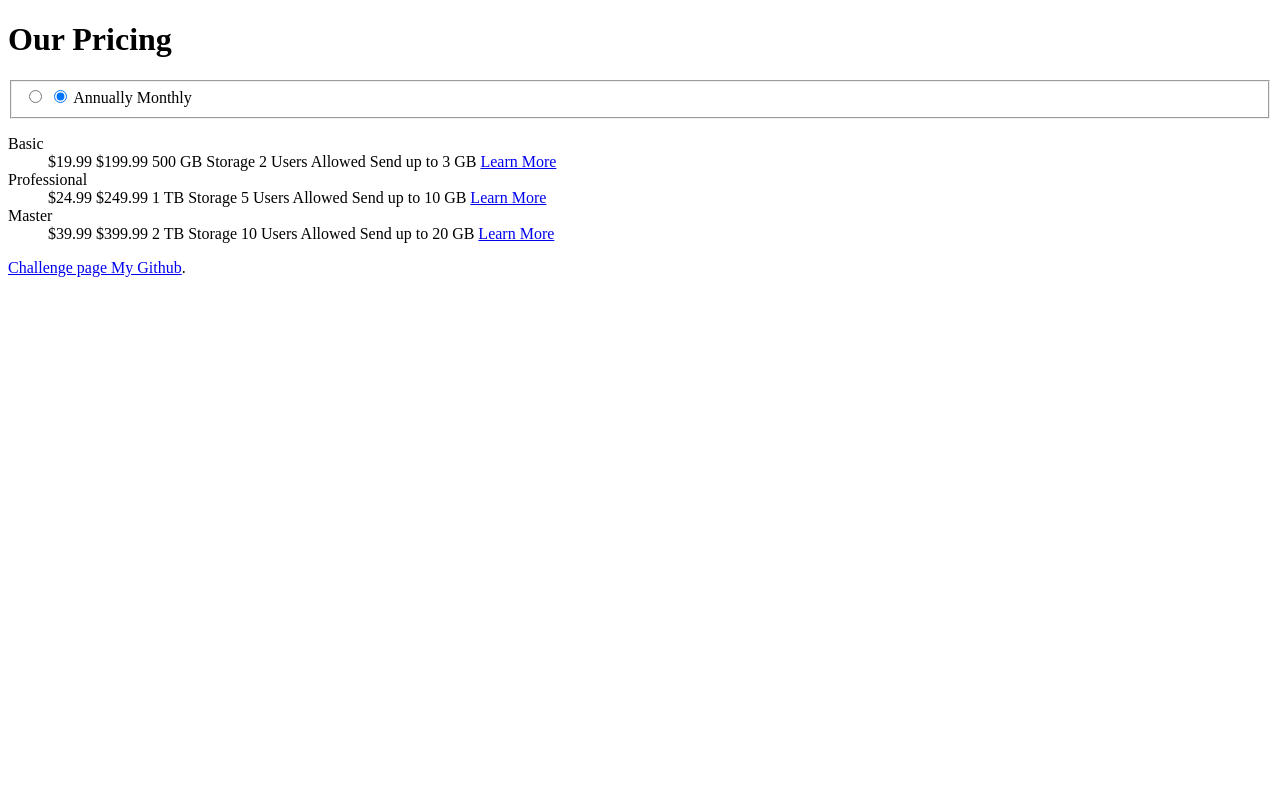
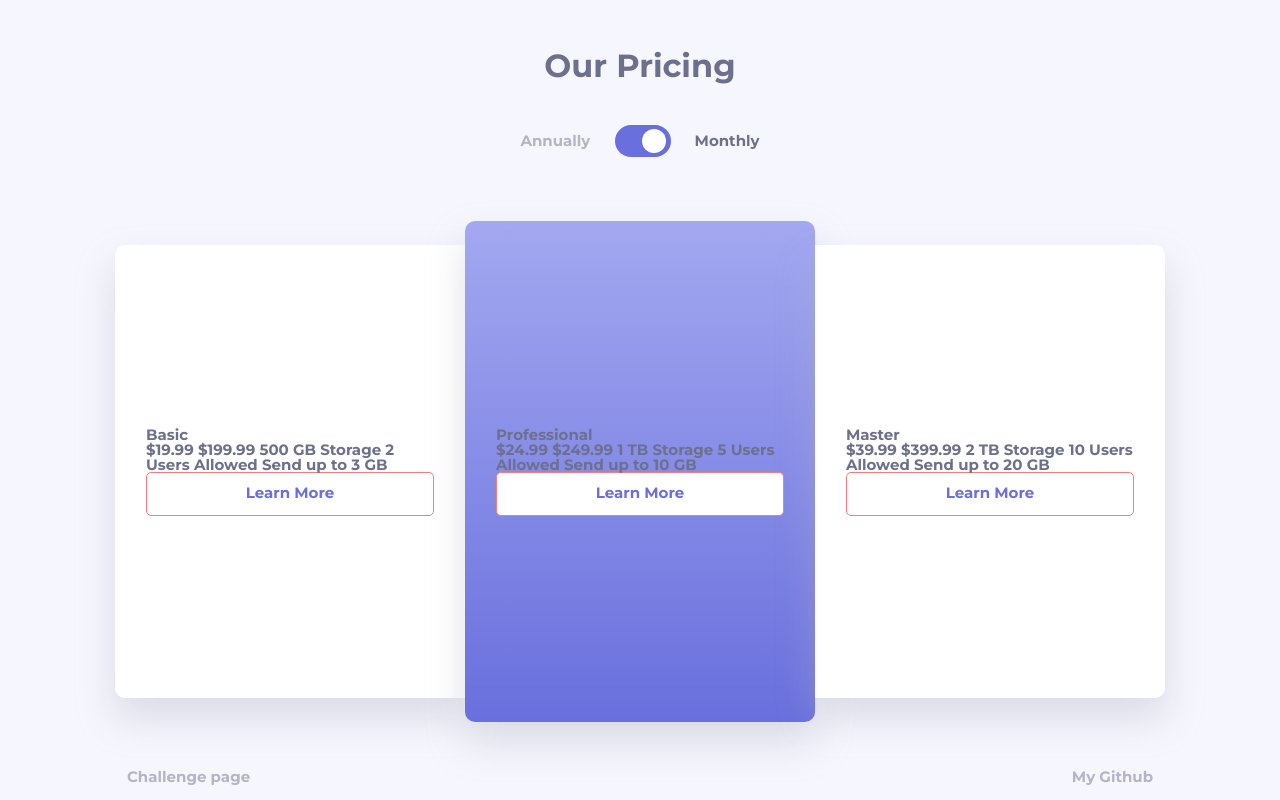
Before and after one commit to khoncharov/fm-pricing-component-with-toggle, a website built with Vite: page index.html in a window 1280 px wide. Built offline with nearby package versions, Linux system fonts and the light colour scheme; files whose address does not match are found by name.

Commit message:
feat: add styling

```diff
--- a/index.html
+++ b/index.html
@@ -6,25 +6,41 @@
     <link rel="icon" type="image/png" sizes="32x32" href="/favicon-32x32.png" />
     <meta name="viewport" content="width=device-width, initial-scale=1.0" />
     <title>Frontend Mentor | Pricing component with toggle</title>
+    <link rel="preconnect" href="https://fonts.googleapis.com" />
+    <link rel="preconnect" href="https://fonts.gstatic.com" crossorigin />
+    <link
+      href="https://fonts.googleapis.com/css2?family=Montserrat:wght@700&display=swap"
+      rel="stylesheet"
+    />
   </head>
   <body>
-    <main>
-      <h1>Our Pricing</h1>
-      <fieldset role="radiogroup">
+    <div class="main-container">
+      <div class="main-bg"></div>
+
+      <main class="main">
+        <h1 class="main__heading">Our Pricing</h1>
         <input type="radio" id="toggle-state-1" name="price-toggle" />
         <input type="radio" id="toggle-state-2" name="price-toggle" checked />
-        <label for="toggle-state-1">Annually</label>
-        <label for="toggle-state-2">Monthly</label>
+        <fieldset class="toggle">
+          <div class="toggle-bg">
+            <div class="toggle-handle"></div>
+          </div>
+          <label class="toggle__label" for="toggle-state-1" id="toggle-state-1-label">
+            Annually
+          </label>
+          <label class="toggle__label" for="toggle-state-2" id="toggle-state-2-label">
+            Monthly
+          </label>
         </fieldset>
-      <dl>
+        <dl class="cards-container">
           <div class="card">
-          <dt>Basic</dt>
+            <dt class="card-title">Basic</dt>
             <dd>
               <span>&dollar;19.99 &dollar;199.99</span>
               <span>500 GB Storage</span>
               <span>2 Users Allowed</span>
               <span>Send up to 3 GB</span>
-            <a href="#">Learn More</a>
+              <a class="btn" href="#">Learn More</a>
             </dd>
           </div>
           <div class="card">
@@ -34,7 +50,7 @@
               <span>1 TB Storage</span>
               <span>5 Users Allowed</span>
               <span>Send up to 10 GB</span>
-            <a href="#">Learn More</a>
+              <a class="btn" href="#">Learn More</a>
             </dd>
           </div>
           <div class="card">
@@ -44,21 +60,21 @@
               <span>2 TB Storage</span>
               <span>10 Users Allowed</span>
               <span>Send up to 20 GB</span>
-            <a href="#">Learn More</a>
+              <a class="btn" href="#">Learn More</a>
             </dd>
           </div>
         </dl>
-    </main>
-    <footer>
         <div class="attribution">
           <a
             href="https://www.frontendmentor.io/challenges/pricing-component-with-toggle-8vPwRMIC"
           >
             Challenge page
           </a>
-        <a href="https://github.com/khoncharov">My Github</a>.
+          <a href="https://github.com/khoncharov">My Github</a>
         </div>
-    </footer>
+      </main>
+    </div>
+
     <script type="module" src="./src/main.ts"></script>
   </body>
 </html>
--- a/src/style.scss
+++ b/src/style.scss
@@ -0,0 +1 @@
+@use "./styles/index";
--- /dev/null
+++ b/src/styles/_content.scss
@@ -0,0 +1,169 @@
+@use "./variables" as *;
+@use "./mixin" as *;
+
+.toggle {
+  grid-row: 3;
+  padding-top: 0.7rem;
+  height: max-content;
+  justify-self: center;
+  display: grid;
+  grid-template-columns: 9.4rem 2.8rem 2.8rem 8.9rem;
+  cursor: pointer;
+
+  @include screen("desktop") {
+    justify-self: center;
+  }
+
+  &__label {
+    grid-row: 1;
+    cursor: pointer;
+    grid-column: 1 / 3;
+    padding-top: 0.8rem;
+    color: $light-grayish-blue;
+    transition: color $tr-x1;
+    border-radius: 0.5rem;
+  }
+
+  &__label:last-child {
+    grid-column: 3 / 5;
+    text-align: end;
+  }
+
+  &-bg {
+    grid-row: 1;
+    grid-column: 2 / 4;
+    width: 5.6rem;
+    height: 3.2rem;
+    padding: 0.4rem 0.5rem;
+    border-radius: 1.6rem;
+    background-color: $lg-2;
+    transition: background-color $tr-x1;
+  }
+
+  &-handle {
+    width: 2.4rem;
+    height: 2.4rem;
+    border-radius: 50%;
+    background-color: $white;
+    transition: transform $tr-x1;
+    box-shadow: 0 0 2px $lg-2;
+  }
+}
+
+.toggle:hover > .toggle-bg {
+  background-color: $lg-1;
+  box-shadow: inset 0 0 2px $lg-2;
+}
+
+#toggle-state-2:checked ~ .toggle > .toggle-bg > .toggle-handle {
+  transform: translateX(2.2rem);
+}
+
+#toggle-state-1:checked ~ .toggle > #toggle-state-1-label,
+#toggle-state-2:checked ~ .toggle > #toggle-state-2-label {
+  color: $grayish-blue;
+}
+
+#toggle-state-1:checked:focus-visible ~ .toggle > #toggle-state-1-label,
+#toggle-state-2:checked:focus-visible ~ .toggle > #toggle-state-2-label {
+  outline: 2px dotted hsl(271.3, 68.5%, 32.4%);
+  outline-offset: 3px;
+}
+
+.cards-container {
+  grid-row: 4;
+  display: grid;
+  grid-template-rows: repeat(3, 45.3rem);
+  justify-content: center;
+  row-gap: 3.2rem;
+
+  @include screen("desktop") {
+    justify-self: center;
+    row-gap: 0;
+    grid-template-rows: 2.4rem 45.3rem 2.4rem;
+    grid-template-columns: repeat(3, 35rem);
+  }
+}
+
+.card {
+  padding-inline: 3.1rem;
+  width: 32.7rem;
+  border-radius: 1rem;
+  background: linear-gradient($lg-1, $lg-2);
+  display: flex;
+  flex-direction: column;
+  justify-content: center;
+  box-shadow: 0 8px 17px rgba($light-grayish-blue, 0.4);
+  z-index: 1;
+
+  @include screen("desktop") {
+    box-shadow: 0 20px 37px rgba($light-grayish-blue, 0.4);
+    width: 100%;
+    grid-row: 1 / 4;
+    grid-column: 2 / 3;
+  }
+}
+
+.card:first-child {
+  z-index: 0;
+  background: $white;
+
+  @include screen("desktop") {
+    grid-row: 2 / 3;
+    grid-column: 1 / 2;
+    border-bottom-right-radius: 0;
+    border-top-right-radius: 0;
+  }
+}
+
+.card:last-child {
+  z-index: 1;
+  background: $white;
+
+  @include screen("desktop") {
+    grid-row: 2 / 3;
+    grid-column: 3 / 4;
+    border-bottom-left-radius: 0;
+    border-top-left-radius: 0;
+  }
+}
+
+.btn {
+  display: flex;
+  justify-content: center;
+  padding-top: 1.2rem;
+  width: 100%;
+  height: 4.4rem;
+  background-color: $white;
+  color: $lg-2;
+  border-radius: 0.5rem;
+  border: 1px solid lightcoral;
+}
+
+.attribution {
+  grid-column: 1;
+  grid-row: 6;
+  padding-inline: 1.2rem;
+  display: flex;
+  justify-content: space-between;
+  align-items: center;
+
+  a {
+    height: min-content;
+    border-radius: 0.5rem;
+    color: $light-grayish-blue;
+    transition: color $tr-x1;
+  }
+
+  a:hover {
+    color: $dark-grayish-blue;
+    text-decoration: underline;
+    text-underline-offset: 0.2rem;
+    text-decoration-thickness: 0.2rem;
+  }
+
+  a:focus-visible {
+    outline: 2px dotted hsl(271.3, 68.5%, 32.4%);
+    outline-offset: 3px;
+  }
+}
--- /dev/null
+++ b/src/styles/_global.scss
@@ -0,0 +1,35 @@
+@use "./variables" as *;
+
+*,
+*::before,
+*::after {
+  box-sizing: border-box;
+  margin: 0;
+  padding: 0;
+}
+
+html {
+  font-size: 10px;
+  font-family: "Montserrat", sans-serif;
+}
+
+body {
+  font-size: 1.5rem;
+  font-weight: 700;
+  line-height: 1;
+  color: $grayish-blue;
+  background-color: $very-light-grayish-blue;
+}
+
+a {
+  text-decoration: none;
+}
+
+input[type="radio"] {
+  appearance: none;
+  position: absolute;
+}
+
+fieldset {
+  border: none;
+}
--- /dev/null
+++ b/src/styles/_index.scss
@@ -0,0 +1,3 @@
+@forward "./global";
+@forward "./main";
+@forward "./content";
--- /dev/null
+++ b/src/styles/_main.scss
@@ -0,0 +1,74 @@
+@use "./variables" as *;
+@use "./mixin" as *;
+
+.main-container {
+  margin-inline: auto;
+  max-width: $width-desktop;
+  display: grid;
+  grid-template-areas: "content";
+  min-height: 100vh;
+}
+
+.main-bg {
+  grid-area: content;
+}
+
+.main-bg {
+  position: relative;
+}
+
+.main-bg::before {
+  content: "";
+  position: absolute;
+  background-image: url("./images/bg-top.svg");
+  background-repeat: no-repeat;
+  background-position: 20.4rem -3.5rem;
+  width: 37.5rem;
+  height: 65.8rem;
+  top: 0;
+  right: 0;
+
+  @include screen("desktop") {
+    background-position: 0 0;
+    width: 37.5rem;
+    height: 65.8rem;
+    top: 0;
+    right: 0;
+  }
+}
+
+.main-bg::after {
+  @include screen("desktop") {
+    content: "";
+    position: absolute;
+    background-image: url("./images/bg-bottom.svg");
+    background-repeat: no-repeat;
+    width: 35.3rem;
+    height: 30.4rem;
+    bottom: 0;
+    left: 0;
+  }
+}
+
+.main {
+  grid-area: content;
+  z-index: 0;
+  margin-inline: auto;
+  min-width: 35rem;
+  max-width: $width-desktop-min;
+  min-height: 100vh;
+  display: grid;
+  grid-template-rows: 5rem 8.6rem 12rem max-content 3rem 4.7rem;
+
+  @include screen("desktop") {
+    max-width: $width-desktop;
+    grid-template-rows: 1fr 8.6rem 10.3rem 50.1rem 1fr 4.7rem;
+  }
+
+  &__heading {
+    grid-row: 2;
+    padding-top: 1.8rem;
+    font-size: 3.2rem;
+    text-align: center;
+  }
+}
--- /dev/null
+++ b/src/styles/_mixin.scss
@@ -0,0 +1,9 @@
+$breakpoints-up: (
+  "desktop": "1070px",
+);
+
+@mixin screen($size) {
+  @media screen and (min-width: map-get($breakpoints-up, $size)) {
+    @content;
+  }
+}
--- /dev/null
+++ b/src/styles/_variables.scss
@@ -0,0 +1,18 @@
+/* Colors */
+
+$lg-1: hsl(236, 72%, 79%);
+$lg-2: hsl(237, 63%, 64%);
+
+$very-light-grayish-blue: hsl(240, 78%, 98%);
+$light-grayish-blue: hsl(234, 14%, 74%);
+$grayish-blue: hsl(233, 13%, 49%);
+$dark-grayish-blue: hsl(232, 13%, 33%);
+
+$white: hsl(0, 0%, 100%);
+
+/* Layout */
+
+$width-desktop-min: 1050px;
+$width-desktop: 1440px;
+
+$tr-x1: 250ms;
```
Lines whose indentation alone changed are shown as unchanged.
